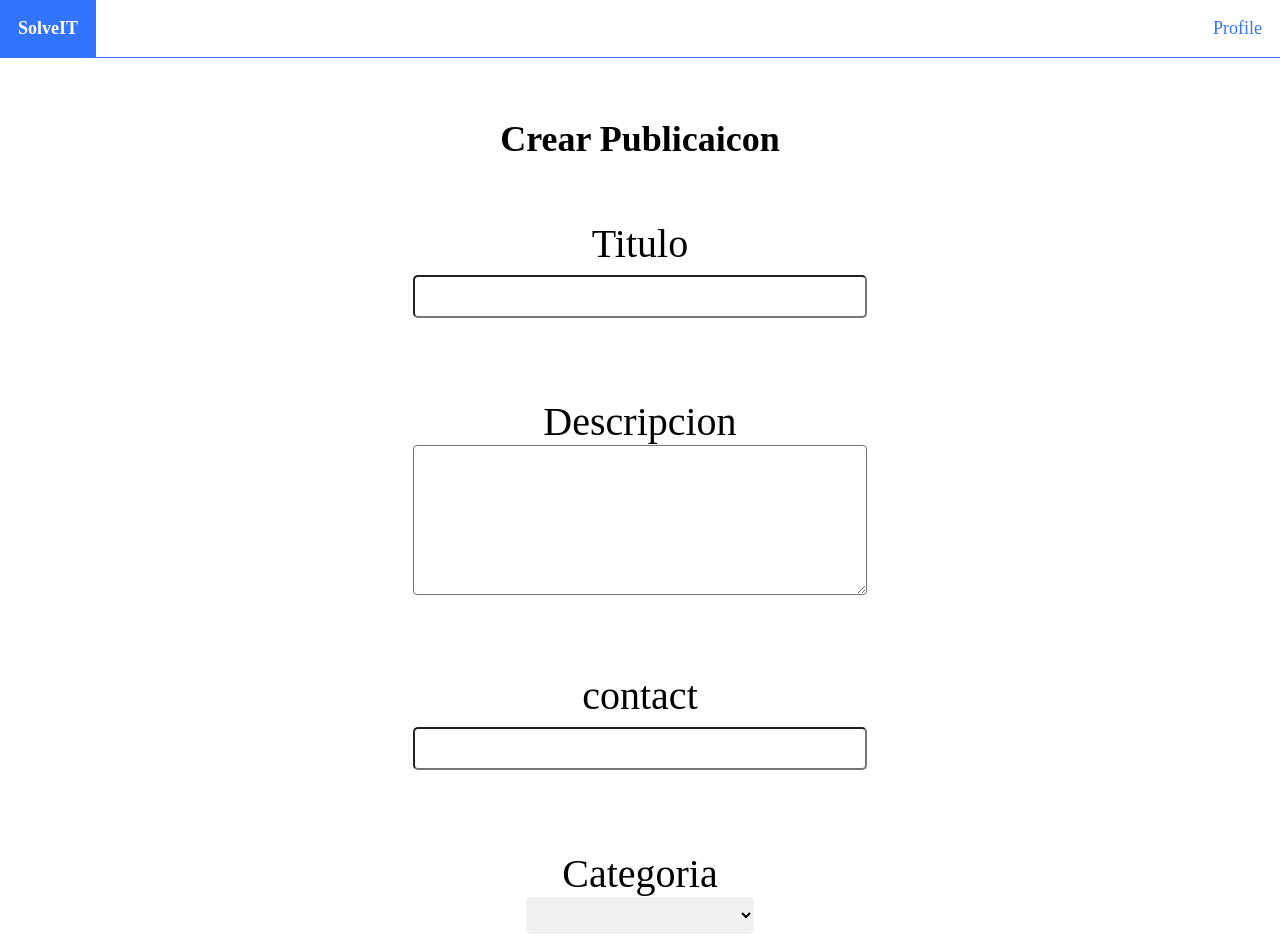
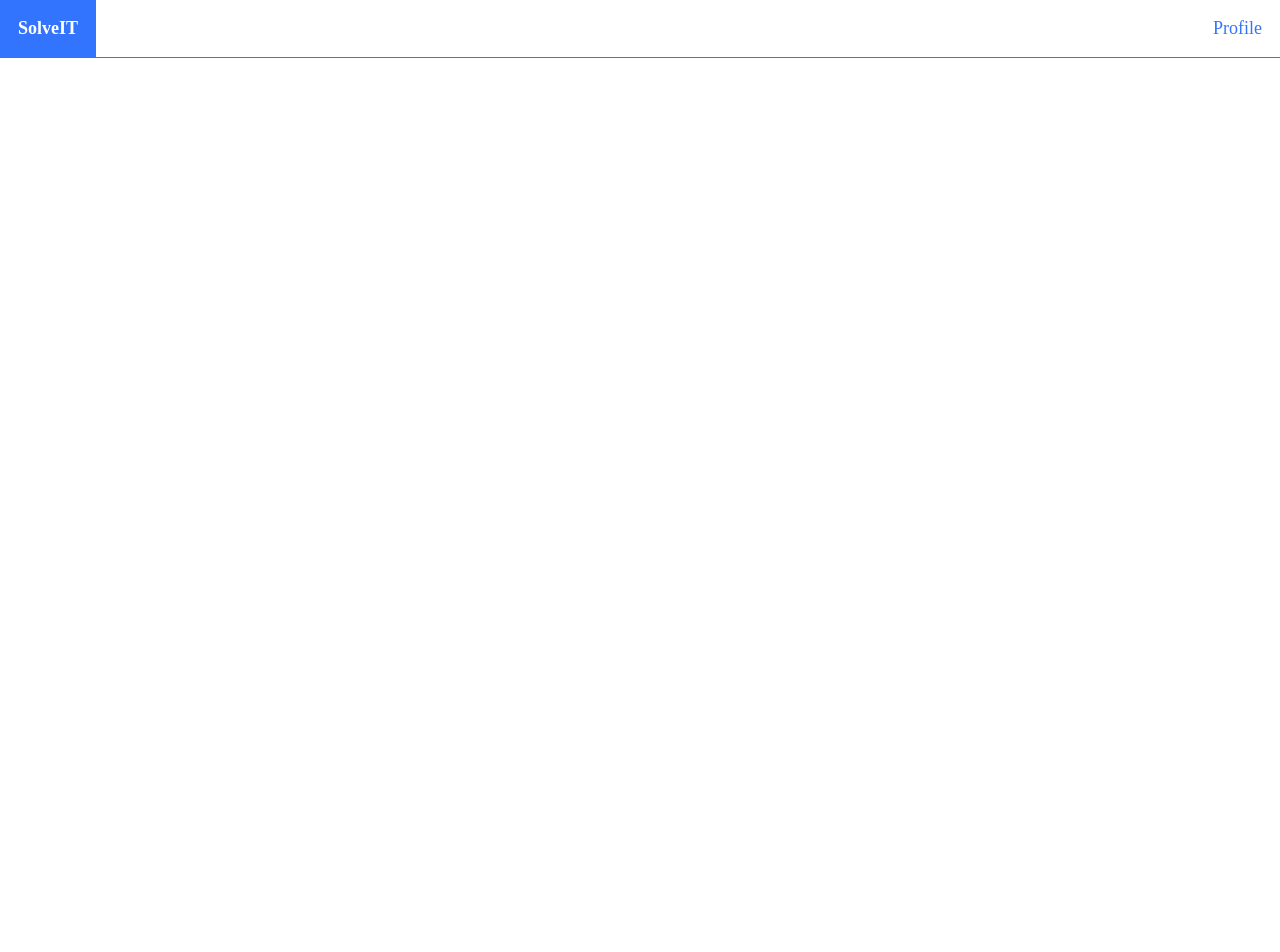
Before and after one commit to Braianlpe333/Ing.Soft3, an Angular app in the folder solveitFront/: page / in a window 1280 px wide. Shown: the top 952 px of the page. After the commit the page ends 800 px from the top, so only its background shows below. Built offline with nearby package versions, Linux system fonts and the light colour scheme.

Commit message:
Practicamente esta mi parte

```diff
--- a/solveitFront/src/app/app.component.html
+++ b/solveitFront/src/app/app.component.html
@@ -1,2 +1,2 @@
 <app-header></app-header>
-<app-create-publication></app-create-publication>
+<router-outlet></router-outlet>
--- a/solveitFront/src/app/create-publication/create-publication.component.css
+++ b/solveitFront/src/app/create-publication/create-publication.component.css
@@ -22,6 +22,7 @@ input {
   box-sizing: border-box;
   border-radius: 5px;
   box-shadow: none;
+  border: 2px solid black;
 }
 
 select {
@@ -30,6 +31,7 @@ select {
     border: none;
     border-radius: 5px;
     background-color: #f1f1f1;
+    border: 2px solid black;
   }
 
   textarea {
@@ -38,6 +40,7 @@ select {
     padding: 12px 20px;
     box-sizing: border-box;
     border-radius: 4px;
+    border: 2px solid black;
 
   }
 
@@ -58,3 +61,6 @@ select {
   button:active{
     background-color: rgb(36, 138, 197);
   }
+  .container{
+    background: linear-gradient(#fefefe,#888888);
+  }
--- a/solveitFront/src/app/create-publication/create-publication.component.html
+++ b/solveitFront/src/app/create-publication/create-publication.component.html
@@ -13,14 +13,13 @@
             <textarea required type="textarea" name="description" ngModel></textarea>
         </div>
         <div class="form-grup">
-            <label for="contact">contact</label><br>
+            <label for="contact">Telefono</label><br>
             <input required type="tel" name="contact" ngModel>
         </div>
         <div class="form-grup">
             <label for="type">Categoria</label><br>
-            <select  name="type" ngModel>
-                <option value="1">Opcion 1</option>
-                <option value="2">Opcion 2</option>
+            <select  name="type" ngModel  *ngFor="let item of publicationType">
+                <option value={{item.id}}>{{item.data}}</option>
             </select>
         </div>
         <button class="btn btn-primary" type="submit">Publicar</button>
--- a/solveitFront/src/app/create-publication/create-publication.component.ts
+++ b/solveitFront/src/app/create-publication/create-publication.component.ts
@@ -1,4 +1,5 @@
 import { Component } from '@angular/core';
+import {PublicationTypeService} from '../publication-type.service';
 
 @Component({
   selector: 'app-create-publication',
@@ -11,5 +12,12 @@ export class CreatePublicationComponent  {
     console.log("Form submitted",publication);
 
   }
+  constructor(private type:PublicationTypeService){}
+  publicationType:any = [];
+  ngOnInit(): void{
+    this.type.getType().subscribe((allData)=>{
+      this.publicationType = allData;
+    });
+  }
 
 }
--- /dev/null
+++ b/solveitFront/src/app/publication-type.service.ts
@@ -0,0 +1,14 @@
+import { Injectable } from '@angular/core';
+import {HttpClient} from '@angular/common/http'
+
+@Injectable({
+  providedIn: 'root'
+})
+export class PublicationTypeService {
+
+  constructor(private http:HttpClient){}
+
+  public getType(){
+   return  this.http.get('http://localhost:8088/api/v1/rest/publicationType');
+  }
+}
```
Also changed, not shown: solveitFront/src/app/app.module.ts (+12 -1 lines), 1 other file (tests, documents, lock files or other folders).
